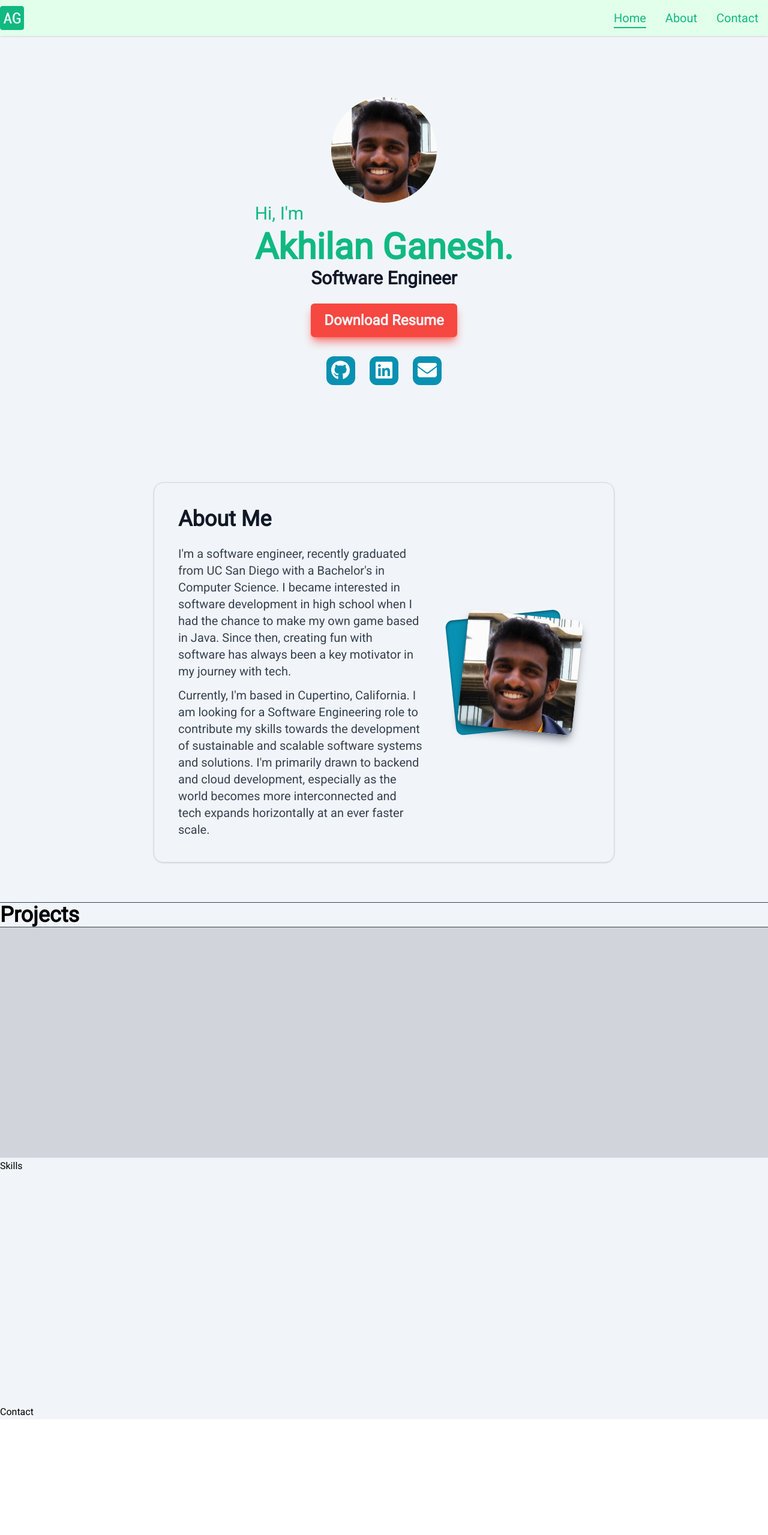
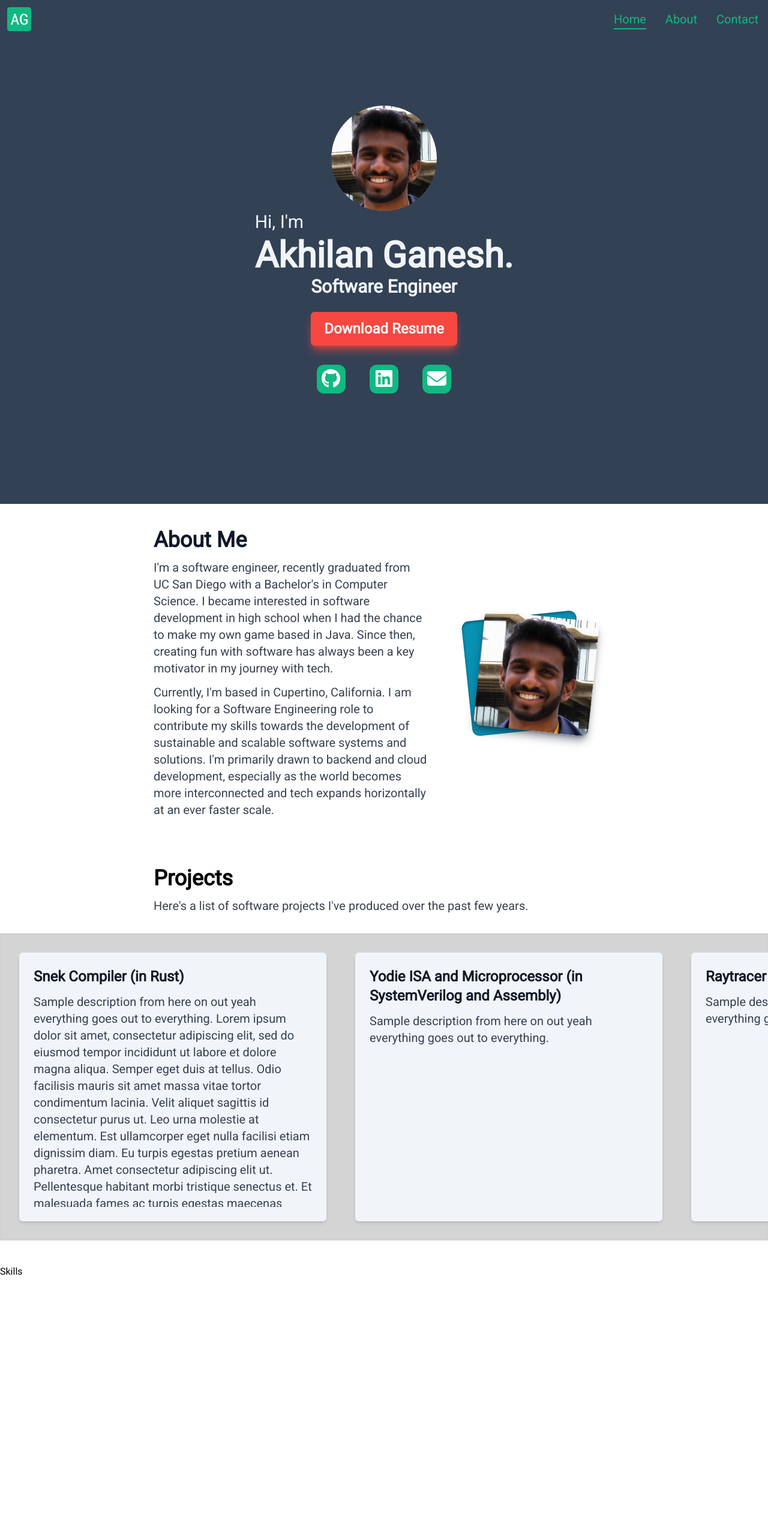
Before and after one commit to akhilanganesh/my-portfolio, a Next.js app: page / in a window 1280 px wide. Shown: the top 2559 px of the page at 60% size. Before the commit the page ends 2366 px from the top, so only its background shows below. Built offline with nearby package versions, Linux system fonts and the light colour scheme.

Commit message:
Updated colors and added Projects

```diff
--- a/app/components/About.tsx
+++ b/app/components/About.tsx
@@ -1,23 +1,23 @@
 /* eslint-disable @next/next/no-img-element */
 export default function About() {
   return (
-    <div className="flex flex-col p-4 md:p-10 md:flex-row md:space-x-2 max-w-screen sm:max-w-80% md:max-w-60% mx-auto border-radius-100 text-theme_black border-theme_lightgray border shadow sm:rounded-2xl">
+    <div className="flex flex-col md:flex-row md:space-x-2 max-w-screen px-3 sm:px-0 sm:max-w-80% md:max-w-60% mx-auto text-theme-black bg-white">
       <div className="md:basis-3/5 flex-col text-xl space-y-3">
         <h2 className="text-4xl justify-center font-bold">About Me</h2>
-        <div className="m-auto items-center place-content-center flex">
+        <div className="m-auto items-center place-content-center flex md:hidden">
           <AboutImg inside={true} />
         </div>
-        <p className="text-theme_darkgray">I&apos;m a software engineer, recently graduated
+        <p className="text-theme-darkgray">I&apos;m a software engineer, recently graduated
           from UC San Diego with a Bachelor&apos;s in Computer Science. I became interested in software
           development in high school when I had the chance to make my own game based in Java. Since
           then, creating fun with software has always been a key motivator in my journey with tech.</p>
-        <p className="text-theme_darkgray">Currently, I&apos;m based in Cupertino, California.
+        <p className="text-theme-darkgray">Currently, I&apos;m based in Cupertino, California.
           I am looking for a Software Engineering role to contribute my skills towards the development
           of sustainable and scalable software systems and solutions. I&apos;m primarily drawn to
           backend and cloud development, especially as the world becomes more interconnected and tech
           expands horizontally at an ever faster scale.</p>
       </div>
-      <div className="md:basis-2/5 flex">
+      <div className="md:basis-2/5 hidden md:flex">
         <AboutImg inside={false} />
       </div>
     </div>
@@ -31,17 +31,18 @@ interface AboutImgProps {
 function AboutImg({ inside }: AboutImgProps) {
   if (inside)
     return (
-      <div className="m-auto items-center place-content-center flex">
-        <div className="bg-theme_color3 rounded-xl -rotate-6 shadow-inner shadow-theme_black/50">
-          <img src='/me.jpg' alt="Me" className="w-36 rounded-xl rotate-12 origin-bottom md:hidden shadow-lg shadow-theme_black/50 bg-transparent" />
+      <div className="md:hidden m-auto items-center place-content-center flex">
+        <div className="bg-theme-color4 rounded-xl -rotate-6 origin-bottom shadow-inner shadow-theme-black/50">
+          <img src='/me.jpg' alt="Me" className="w-36 rounded-xl rotate-12 origin-bottom shadow-lg shadow-theme-black/50" />
+          {/* <div className="w-36 h-36 bg-transparent"></div> */}
         </div>
       </div>
     )
   else
     return (
-      <div className="m-auto items-center place-content-center flex">
-        <div className="bg-theme_color3 rounded-xl -rotate-6 shadow-inner shadow-theme_black/50">
-          <img src='/me.jpg' alt="Me" className="w-48 rounded-xl rotate-12 origin-bottom hidden md:block shadow-lg shadow-theme_black/50 bg-transparent" />
+      <div className="hidden md:flex m-auto pl-6 items-center place-content-center">
+        <div className="bg-theme-color4 rounded-xl -rotate-6 origin-bottom shadow-inner shadow-theme-black/50">
+          <img src='/me.jpg' alt="Me" className="md:32 lg:w-48 rounded-xl rotate-12 origin-bottom shadow-lg shadow-theme-black/50 bg-transparent" />
         </div>
       </div>
     )
--- a/app/components/Front.tsx
+++ b/app/components/Front.tsx
@@ -4,13 +4,14 @@ import { faEnvelope } from "@fortawesome/free-solid-svg-icons"
 
 export default function Front() {
   return (
-    <div className="flex flex-col p-6 pt-20 sm-h:pt-6 mx-auto rounded-3xl max-w-full md:max-w-50% min-h-screen items-center">
-      <div className="items-center flex flex-col my-auto p-0">
+    <div className="bg-theme-color1 w-screen p-0 m-0">
+      <div className="flex flex-col pb-4 pt-8 sm-h:pt-0 px-2 md:px-0 mx-auto rounded-3xl max-w-full md:max-w-50% min-h-screen items-center">
+        <div className="items-center flex flex-col my-auto">
           {/* eslint-disable-next-line @next/next/no-img-element */}
-        <img src='/me.jpg' alt="Me" className="w-44 rounded-full m-0" />
-        <div className="text-center mb-6 text-theme_black">
-          <p className="text-theme_color1 text-2xl md:text-3xl text-left mb-2">Hi, I&apos;m</p>
-          <h2 className="m-0 text-4xl md:text-6xl font-bold bg-clip-text text-transparent bg-gradient-radial from-theme_color1 to-theme_color1 inline-block">Akhilan Ganesh.</h2>
+          <img src='/me.jpg' alt="Me" className="w-32 md:w-44 rounded-full m-0" />
+          <div className="text-center mb-6 text-theme-white">
+            <p className="text-theme-white text-2xl md:text-3xl text-left mb-2">Hi, I&apos;m</p>
+            <h2 className="m-0 text-4xl md:text-6xl font-bold bg-clip-text text-transparent bg-theme-white inline-block">Akhilan Ganesh.</h2>
             <div className="m-0 mt-1 text-xl md:text-3xl font-semibold">
               <p>Software Engineer</p>{/* <p>Cupertino</p> */}
             </div>
@@ -19,16 +20,17 @@ export default function Front() {
           <a
             href="/Akhilan Ganesh Resume.pdf"
             download='Akhilan Ganesh Resume.pdf'
-          className="text-theme_white bg-theme_color2 border-theme_color2 inline-block py-2.5 px-5 text-2xl font-semibold border-solid border-2 rounded-md text-center cursor-pointer no-underline my-auto shadow-lg shadow-theme_color2/70
-                  transition duration-300 ease-in hover:motion-safe:animate-heartbeat2 hover:shadow-theme_color2b
-                 active:bg-theme_color2b active:border-theme_color2b active:text-theme_white active:motion-safe:animate-none
+            className="text-theme-white bg-theme-color3 border-theme-color3 inline-block py-2.5 px-5 text-2xl font-semibold border-solid border-2 rounded-md text-center cursor-pointer no-underline my-auto shadow-lg shadow-theme-color3/70
+                    transition duration-300 ease-in hover:motion-safe:animate-none
+                  active:bg-theme-color3b active:border-theme-color3b active:text-theme-white active:shadow-theme-color3b active:motion-safe:animate-none
             "
           >Download Resume</a>
 
-        <div className="flex flex-row space-x-6 xs:space-x-10 mt-8 max-w-full">
+          <div className="flex flex-row space-x-6 xs:space-x-10 my-8 max-w-full">
             <FAIcon icon={faGithub} url="https://github.com/akhilanganesh" />
-          <FAIcon icon={faLinkedin} url="https://www.linkedin.com/in/akhilan-ganesh-0671031b4/" />
+            <FAIcon icon={faLinkedin} url="https://www.linkedin.com/in/akhilan-ganesh/" />
             <FAIcon icon={faEnvelope} url="mailto:aganesh.work@email.com" />
+          </div>
         </div>
       </div>
     </div>
@@ -42,8 +44,8 @@ interface FAIconProps {
 
 function FAIcon({ icon, url }: FAIconProps) {
   return (
-    <div className="bg-theme_color3 rounded-xl h-12 w-12 flex hover:motion-safe:animate-wiggle2">
-      <a href={url} className="m-auto" target="_blank">
+    <div className="bg-theme-color2 rounded-xl h-12 w-12 flex items-center justify-center hover:motion-safe:animate-wiggle2 active:animate-none active:bg-theme-color2b transition ease-in duration-200">
+      <a href={url} className="m-0" target="_blank">
         <FontAwesomeIcon icon={icon} size="2x" className="" style={{ color: '#fff', }} />
       </a>
     </div>
--- a/app/components/Navbar.tsx
+++ b/app/components/Navbar.tsx
@@ -1,12 +1,12 @@
 export default function Navbar({ /*currentPage*/ }) {
   return (
-    <nav className="w-full top-0 fixed overflow-hidden bg-theme_offwhite border-gray-200 shadow dark:bg-theme_offwhite z-50">
-      <div className="max-w-screen-xl flex flex-wrap items-center justify-between mx-1 md:mx-auto">
+    <nav className="w-full top-0 fixed overflow-hidden bg-theme-color1 border-gray-200 dark:bg-theme-color1 z-50">
+      <div className="max-w-screen-xl flex flex-wrap items-center justify-between md:mx-auto">
         <a href="/" className="flex items-center">
-          <img src='/logo.png' alt="AG" className="w-10 m-2 md:m-0 text-theme_color1" />
-          {/* <span className="self-center text-2xl md:text-3xl font-semibold whitespace-nowrap dark:text-theme_color1">AG</span> */}
+          <img src='/logo.png' alt="AG" className="w-10 m-3 text-theme-color1" />
+          {/* <span className="self-center text-2xl md:text-3xl font-semibold whitespace-nowrap dark:text-theme-color1">AG</span> */}
         </a>
-        <button data-collapse-toggle="navbar-default" type="button" className="inline-flex items-center p-2 w-10 h-10 justify-center text-sm text-theme_color1 rounded-lg md:hidden hover:bg-theme_white focus:outline-none focus:ring-2 focus:ring-theme_white dark:text-theme_color1 dark:hover:bg-theme_white dark:focus:ring-theme_white" aria-controls="navbar-default" aria-expanded="false">
+        <button data-collapse-toggle="navbar-default" type="button" className="bg-theme-color1 inline-flex items-center p-2 w-10 h-10 justify-center text-sm text-theme-color1 rounded-lg md:hidden" aria-controls="navbar-default" aria-expanded="false">
           <span className="sr-only">Open menu</span>
           {/* <svg className="w-5 h-5" aria-hidden="true" fill="none" viewBox="0 0 17 14">
             <path stroke="currentColor" stroke-linecap="round" stroke-linejoin="round" stroke-width="2" d="M1 1h15M1 7h15M1 13h15" />
@@ -33,7 +33,7 @@ interface NavLinkProps {
 function NavLink({ name, uri }: NavLinkProps) {
   return (
     <li>
-      <a href={`/${uri}`} className="block py-2 pl-3 pr-4 text-theme_color1 rounded hover:text-theme_color2 md:hover:bg-transparent md:border-0 md:hover:text-theme_color2 md:p-0 dark:text-theme_color1 md:dark:hover:text-theme_color2 dark:hover:bg-gray-700 dark:hover:text-theme_color2 md:dark:hover:bg-transparent transition duration-200 ease-in">{name}</a>
+      <a href={`/${uri}`} className="block py-2 pl-3 pr-4 text-theme-color2 rounded hover:text-theme-color3 md:hover:bg-transparent md:border-0 md:hover:text-theme-color3 md:p-0 dark:text-theme-color2 md:dark:hover:text-theme-color2 dark:hover:bg-gray-700 dark:hover:text-theme-color2 md:dark:hover:bg-transparent transition duration-200 ease-in">{name}</a>
     </li>
   )
 }
@@ -41,7 +41,7 @@ function NavLink({ name, uri }: NavLinkProps) {
 function SNavLink({ name, uri}: NavLinkProps) {
   return (
     <li>
-      <a href={`/${uri}#`} className="block py-2 pl-3 pr-4 text-theme_color1 bg-theme_white rounded md:bg-transparent md:text-theme_color1 md:p-0 dark:text-theme_color1 md:dark:text-theme_color1 underline underline-offset-8 decoration-2" aria-current="page">{name}</a>
+      <a href={`/${uri}#`} className="block py-2 pl-3 pr-4 text-theme-color2 bg-theme-white rounded md:bg-transparent md:text-theme-color2 md:p-0 dark:text-theme-color2 md:dark:text-theme-color2 underline underline-offset-8 decoration-2" aria-current="page">{name}</a>
     </li>
   )
 }
--- a/app/components/Projects.tsx
+++ b/app/components/Projects.tsx
@@ -2,13 +2,56 @@
 
 export default function Projects() {
   return (
-    <div className="max-w-full pt-16">
-      <div className="border-t border-b border-theme_darkgray">
+    <div className="max-w-full pt-10">
+      <div className="max-w-screen sm:max-w-80% md:max-w-60% mx-auto space-y-3 mb-8">
         <h2 className="text-4xl font-bold">Projects</h2>
+        <p className="text-xl text-theme-darkgray">Here&apos;s a list of software projects I&apos;ve produced over the past few years.</p>
       </div>
-      <div className="bg-theme_lightgray max-w-full h-96">
+      <div className="bg-neutral-300 border-y-0 border-theme-lightgray shadow-inner max-w-full min-h-[32rem] max-h-[32rem] flex flex-row gap-12 overflow-x-scroll overflow-y-hidden p-8">
+        <Project name="Snek Compiler (in Rust)">
+          Sample description from here on out yeah everything goes out to everything.
+          Lorem ipsum dolor sit amet, consectetur adipiscing elit, sed do eiusmod tempor incididunt ut labore et dolore magna aliqua. Semper eget duis at tellus. Odio facilisis mauris sit amet massa vitae tortor condimentum lacinia. Velit aliquet sagittis id consectetur purus ut. Leo urna molestie at elementum. Est ullamcorper eget nulla facilisi etiam dignissim diam. Eu turpis egestas pretium aenean pharetra. Amet consectetur adipiscing elit ut. Pellentesque habitant morbi tristique senectus et. Et malesuada fames ac turpis egestas maecenas pharetra convallis posuere. Urna molestie at elementum eu facilisis sed odio morbi quis. Tellus rutrum tellus pellentesque eu tincidunt tortor.
 
+          Vehicula ipsum a arcu cursus vitae congue mauris rhoncus aenean. In pellentesque massa placerat duis ultricies. Nunc pulvinar sapien et ligula ullamcorper malesuada proin. At elementum eu facilisis sed odio morbi quis commodo odio. Consectetur adipiscing elit ut aliquam purus sit. Scelerisque eu ultrices vitae auctor eu augue. Morbi tincidunt ornare massa eget egestas purus viverra accumsan. Scelerisque viverra mauris in aliquam sem fringilla ut. Vitae et leo duis ut. Ipsum nunc aliquet bibendum enim facilisis gravida. Lacus vel facilisis volutpat est.
+
+          Leo in vitae turpis massa sed elementum tempus egestas. Nisl purus in mollis nunc sed id semper. Odio aenean sed adipiscing diam donec. A diam sollicitudin tempor id eu nisl nunc mi. Posuere morbi leo urna molestie at elementum eu facilisis sed. Nisl condimentum id venenatis a condimentum vitae sapien pellentesque habitant. Posuere morbi leo urna molestie at elementum eu facilisis. Mi in nulla posuere sollicitudin aliquam. Morbi non arcu risus quis varius quam. Ac felis donec et odio. Eu mi bibendum neque egestas congue.
+
+          Scelerisque in dictum non consectetur a erat nam at. Blandit aliquam etiam erat velit scelerisque. Sed cras ornare arcu dui vivamus arcu felis bibendum. Ut sem nulla pharetra diam sit amet. Integer eget aliquet nibh praesent tristique magna sit. Ornare arcu odio ut sem. Lacus suspendisse faucibus interdum posuere. Dignissim enim sit amet venenatis urna cursus eget nunc. Turpis nunc eget lorem dolor sed viverra ipsum nunc aliquet. Leo vel fringilla est ullamcorper eget. Ultrices eros in cursus turpis massa tincidunt. Feugiat in fermentum posuere urna nec tincidunt. Adipiscing diam donec adipiscing tristique risus nec feugiat in fermentum. Imperdiet nulla malesuada pellentesque elit eget gravida cum sociis natoque. Vestibulum lectus mauris ultrices eros. Egestas congue quisque egestas diam in arcu cursus euismod. Purus faucibus ornare suspendisse sed nisi lacus sed viverra. Platea dictumst vestibulum rhoncus est pellentesque elit ullamcorper.
+
+          Id consectetur purus ut faucibus pulvinar. Justo donec enim diam vulputate ut pharetra sit amet aliquam. Etiam sit amet nisl purus in. Eget nulla facilisi etiam dignissim diam quis. Sed sed risus pretium quam. Facilisis magna etiam tempor orci eu lobortis elementum nibh. Sit amet porttitor eget dolor morbi non arcu. Cras ornare arcu dui vivamus arcu felis. Consectetur adipiscing elit pellentesque habitant. Arcu risus quis varius quam. Sodales ut etiam sit amet nisl purus in mollis.
+        </Project>
+        <Project name="Yodie ISA and Microprocessor (in SystemVerilog and Assembly)">
+          Sample description from here on out yeah everything goes out to everything.
+        </Project>
+        <Project name="Raytracer (in C++)">
+          Sample description from here on out yeah everything goes out to everything.
+        </Project>
+        <Project name="Bujo: Web-based Bullet Journal (in web stack)">
+          Sample description from here on out yeah everything goes out to everything.
+        </Project>
+        <Project name="Open Journey: A 2D Zelda-esque Game">
+          Sample description from here on out yeah everything goes out to everything.
+        </Project>
+        <Project name="Test 6">
+          Sample description from here on out yeah everything goes out to everything.
+        </Project>
       </div>
     </div>
   );
 }
+
+interface ProjectProps {
+  name: string,
+  children: string,
+}
+
+function Project({ name, children }: ProjectProps) {
+  return (
+    <div className="shrink-0 max-w-lg shadow-md bg-slate-100 rounded-md p-6 w-[32rem] max-h-90%">
+      <div className="max-h-full overflow-y-scroll space-y-3">
+        <h3 className="text-2xl text-theme-black font-bold">{name}</h3>
+        <p className="text-xl text-theme-darkgray">{children}</p>
+      </div>
+    </div>
+  )
+}
--- a/app/page.tsx
+++ b/app/page.tsx
@@ -9,7 +9,7 @@ import Navbar from './components/Navbar';
 
 export default function Home() {
   return (
-    <main className="bg-theme_white flex flex-col space-y-0.5">
+    <main className="bg-theme_white flex flex-col space-y-10">
       <Navbar />
       <Front />
       <About />
--- a/tailwind.config.ts
+++ b/tailwind.config.ts
@@ -1,5 +1,6 @@
 import type { Config } from 'tailwindcss'
 
+const plugin = require('tailwindcss/plugin')
 const colors = require('tailwindcss/colors')
 // console.log(colors)
 
@@ -9,10 +10,32 @@ const config: Config = {
     './components/**/*.{js,ts,jsx,tsx,mdx}',
     './app/**/*.{js,ts,jsx,tsx,mdx}',
   ],
+  // plugins: [
+  //   plugin(({ matchUtilities, theme }: any) => {
+  //     matchUtilities(
+  //       {
+  //         'rotate-by-x': (value: string) => ({
+  //           rotate: `x ${value}`
+  //         }),
+  //         '-rotate-by-x': (value: string) => ({
+  //           rotate: `x -${value}`
+  //         }),
+  //         'rotate-by-y': (value: string) => ({
+  //           rotate: `y ${value}`
+  //         }),
+  //         '-rotate-by-y': (value: string) => ({
+  //           rotate: `y -${value}`
+  //         }),
+  //       },
+  //       { values: theme('rotate') }
+  //     )
+  //   }),
+  // ],
   theme: {
     extend: {
       screens: {
-        'sm-h': { 'raw': '(min-height: 680px)' }
+        'xs': '320px',
+        'sm-h': { 'raw': '(min-height: 500px)' }
       },
       backgroundImage: {
         'gradient-radial': 'radial-gradient(var(--tw-gradient-stops))',
@@ -34,16 +57,19 @@ const config: Config = {
         // 'theme_nav': '#A88A6B',
         // 'theme_item1': '#913930',
         // 'theme_item2': '#A58E48',
-        'theme_white':      colors.slate['100'], //'#EAF4F4', //colors.zinc['200']
-        'theme_offwhite':   '#E1FFEA',
-        'theme_black':      colors.gray['900'],
-        'theme_lightgray':  colors.gray['300'],
-        'theme_darkgray':   colors.gray['700'],
-        'theme_color1':     colors.emerald['500'], // colored
-        'theme_color1b':    colors.emerald['200'], // toned
-        'theme_color2':     '#F64740', // colors.rose['600'], // or colors.teal['500']
-        'theme_color2b':    '#FD8A86', // colors.rose['400'],
-        'theme_color3':     colors.cyan['600'],
+        'theme-white':      colors.slate['100'], //'#EAF4F4', //colors.zinc['200']
+        'theme-offwhite':   '#E1FFEA',
+        'theme-black':      colors.gray['900'],
+        'theme-lightgray':  colors.gray['300'],
+        'theme-gray':       colors.stone['200'],
+        'theme-darkgray':   colors.gray['700'],
+        'theme-color1':     colors.slate['700'],
+        'theme-color2':     colors.emerald['500'], // colored
+        'theme-color2b':    colors.emerald['200'], // toned
+        'theme-color3':     '#F64740', // colors.rose['600'], // or colors.teal['500']
+        'theme-color3b':    '#FD8A86', // colors.rose['400'],
+        'theme-color4':     colors.cyan['600'],
+        'theme-color4b':    colors.cyan['400'],
       },
       keyframes: {
         wiggle: {
@@ -53,10 +79,12 @@ const config: Config = {
           '45%': { transform: 'rotate(0deg)' },
         },
         wiggle2: {
-          '0%':  { transform: 'rotate(-6deg)'},
-          '15%': { transform: 'rotate(6deg)' },
-          '30%': { transform: 'rotate(0deg)' },
-          '45%': { transform: 'rotate(0deg)' },
+          '0%':  { transform: 'rotate(0deg)' },
+          '8%':  { transform: 'rotate(-9deg)' },
+          '16%': { transform: 'rotate(9deg)' },
+          '32%': { transform: 'rotate(-9deg)' },
+          '40%': { transform: 'rotate(9deg)' },
+          '48%': { transform: 'rotate(0deg)' },
         },
         stretch: {
           '0%':  { transform: 'scale(1)' },
@@ -100,6 +128,5 @@ const config: Config = {
       },
     },
   },
-  plugins: [],
 }
 export default config
```
Also changed, not shown: 1 other file (tests, documents, lock files or other folders). Lines whose indentation alone changed are shown as unchanged.
